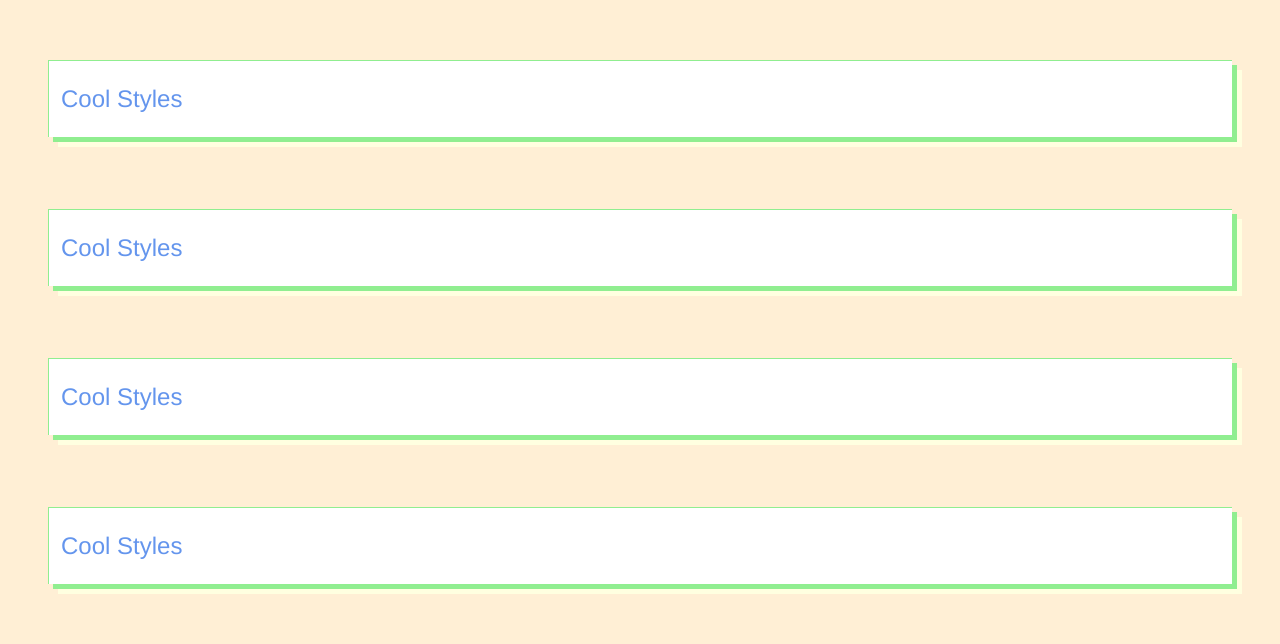
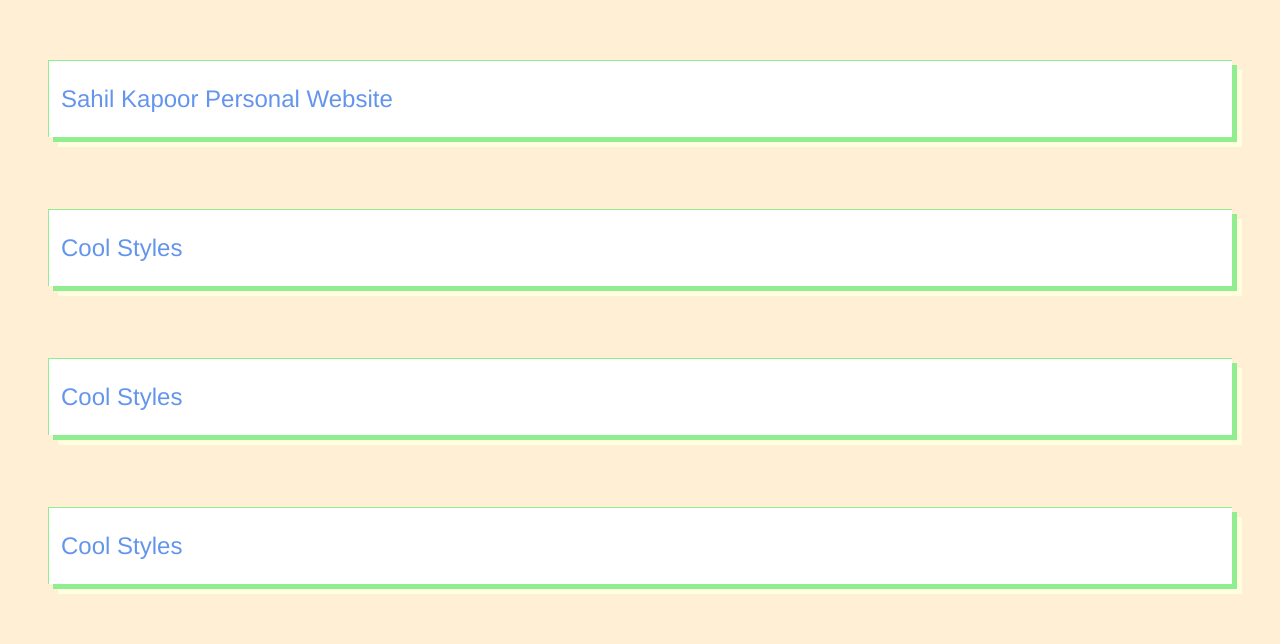
Before and after one commit to invalidtoken/personal-website, a Next.js app: page / in a window 1280 px wide. Shown: the part 156-800 px from the top of the page. Built offline with nearby package versions, Linux system fonts and the light colour scheme.

Commit message:
adding name

```diff
--- a/pages/index.js
+++ b/pages/index.js
@@ -1,7 +1,7 @@
 import { Basic, Combined, Animated, bounce } from "../shared/styles";
 const Home = () => (
   <div>
-    <Basic>Cool Styles</Basic>
+    <Basic>Sahil Kapoor Personal Website</Basic>
     <Basic>Cool Styles</Basic>
     <Basic>Cool Styles</Basic>
     <Basic>Cool Styles</Basic>
```
